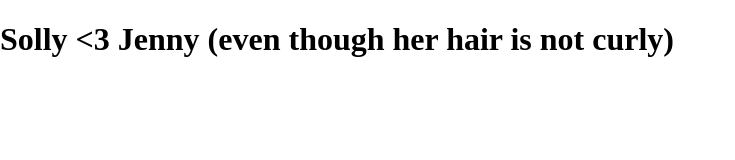
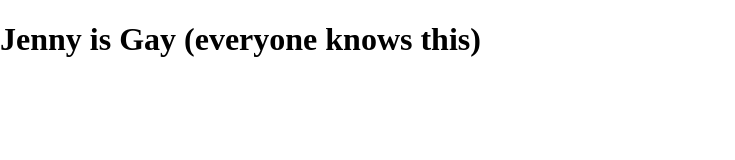
Before and after one commit to SollyCB/solomoncardenbrown.com, a plain HTML site: page index.html in a window 1280 px wide. Shown: the whole page, without its empty margins (0-735 px from the left). Drawn offline with Linux system fonts and the light colour scheme.

Commit message:
Update index.html

```diff
--- a/index.html
+++ b/index.html
@@ -16,6 +16,6 @@
     <h1>Coming Soon...</h1>
     </div>
     -->
-    <h1>Solly <3 Jenny (even though her hair is not curly)</h1>
+    <h1>Jenny is Gay (everyone knows this)</h1>
   </body>
 </html>
```
